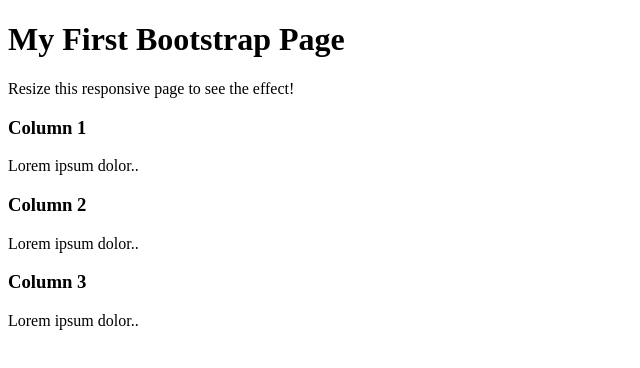
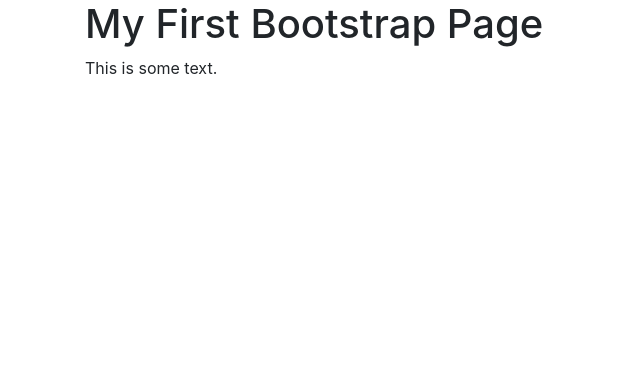
Before and after one commit to k9backupbuddy/hotdog.github.io, a plain HTML site: page index.html in a window 1280 px wide. Shown: the whole page, without its empty margins (0-640 px from the left). Drawn offline with nearby package versions, Linux system fonts and the light colour scheme.

Commit message:
Update index.html

```diff
--- a/index.html
+++ b/index.html
@@ -1,39 +1,21 @@
 <!DOCTYPE html>
 <html>
+<html lang="en">
 <head>
-<title>Page Title</title>
+  <title>Bootstrap 4 Example</title>
+  <meta charset="utf-8">
+  <meta name="viewport" content="width=device-width, initial-scale=1">
+  <link rel="stylesheet" href="https://maxcdn.bootstrapcdn.com/bootstrap/4.3.1/css/bootstrap.min.css">
+  <script src="https://ajax.googleapis.com/ajax/libs/jquery/3.4.1/jquery.min.js"></script>
+  <script src="https://cdnjs.cloudflare.com/ajax/libs/popper.js/1.14.7/umd/popper.min.js"></script>
+  <script src="https://maxcdn.bootstrapcdn.com/bootstrap/4.3.1/js/bootstrap.min.js"></script>
 </head>
 <body>
 
-<div class="jumbotron text-center">
+<div class="container">
   <h1>My First Bootstrap Page</h1>
-  <p>Resize this responsive page to see the effect!</p>
-</div>
-
-<div class="container">
-  <div class="row">
-    <div class="col-sm-4">
-      <h3>Column 1</h3>
-      <p>Lorem ipsum dolor..</p>
-    </div>
-    <div class="col-sm-4">
-      <h3>Column 2</h3>
-      <p>Lorem ipsum dolor..</p>
-    </div>
-    <div class="col-sm-4">
-      <h3>Column 3</h3>
-      <p>Lorem ipsum dolor..</p>
-    </div>
-  </div>
+  <p>This is some text.</p>
 </div>
 
 </body>
-  <!-- jQuery library -->
-<script src="https://ajax.googleapis.com/ajax/libs/jquery/3.4.1/jquery.min.js"></script>
-
-<!-- Popper JS -->
-<script src="https://cdnjs.cloudflare.com/ajax/libs/popper.js/1.14.7/umd/popper.min.js"></script>
-
-<!-- Latest compiled JavaScript -->
-<script src="https://maxcdn.bootstrapcdn.com/bootstrap/4.3.1/js/bootstrap.min.js"></script>
 </html>
```
